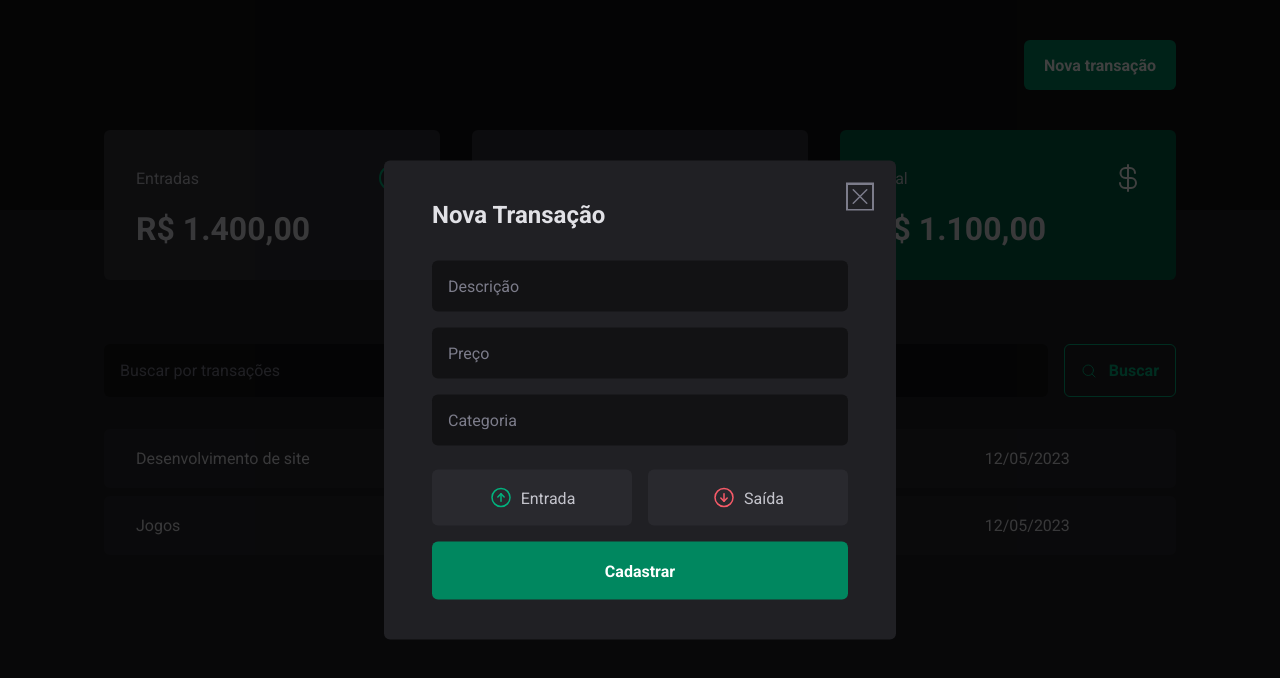
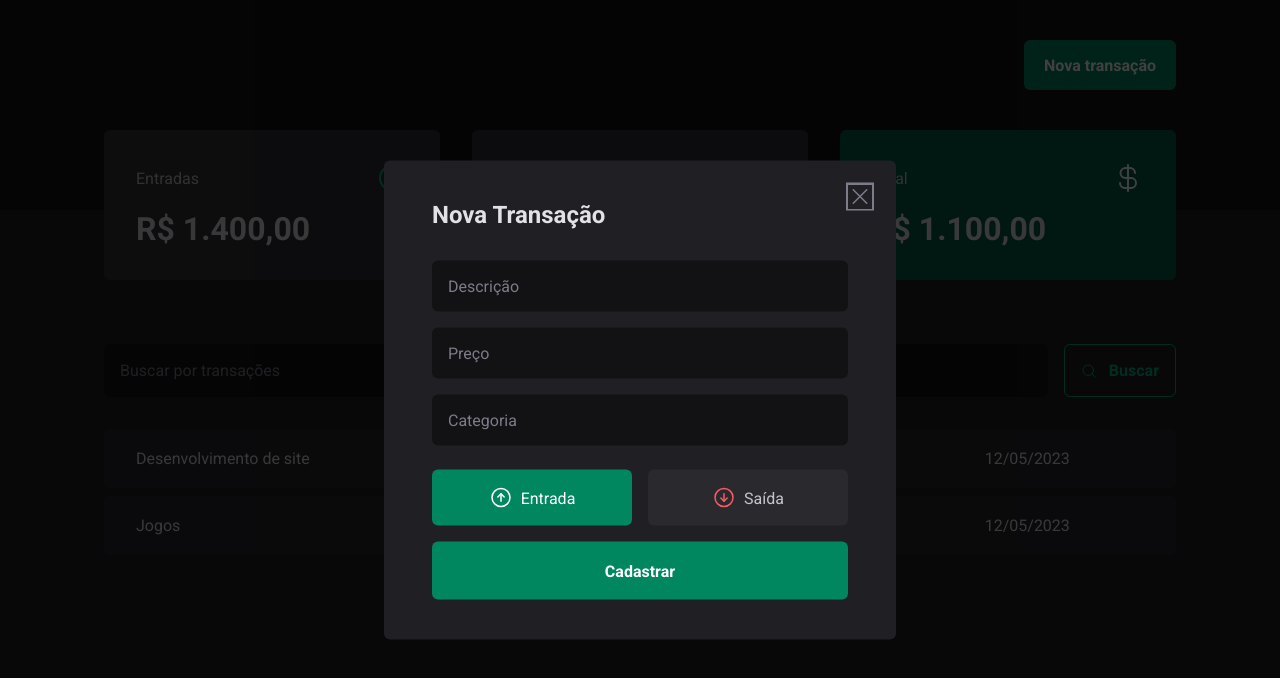
Before and after one commit to rdg-404/dt-money-api, a React (Vite) app: page / in a window 1280 px wide. Both pictures are taken after a click on the button "Nova transação". Shown: the top 678 px of the page. Built offline with nearby package versions, Linux system fonts and the light colour scheme; data requests are answered from the project's data file.

Commit message:
configura os botoes de entrada e saida usando o control do useForm

```diff
--- a/src/components/NewTransactionModal/index.tsx
+++ b/src/components/NewTransactionModal/index.tsx
@@ -2,7 +2,7 @@
 import { CloseButton, Content, Overlay, TransactionType, TransactionTypeButton } from './style';
 import { ArrowCircleDown, ArrowCircleUp, X } from 'phosphor-react';
 import * as z from 'zod'
-import { useForm } from 'react-hook-form';
+import { Controller, useForm } from 'react-hook-form';
 import { zodResolver } from '@hookform/resolvers/zod';
 
 
@@ -10,7 +10,7 @@
   description: z.string(),
   price: z.number(),
   category: z.string(),
-  // type: z.enum(['income', 'outcome'])
+  type: z.enum(['income', 'outcome'])
 })
 
 type NewTransactionFormInputs = z.infer<typeof newTransactionFormSchema>;
@@ -18,11 +18,15 @@
 export function NewTransactionModal(){
 
   const {
+    control,
     register,
     handleSubmit,
     formState: {isSubmitting}
   } = useForm<NewTransactionFormInputs>({
-    resolver: zodResolver(newTransactionFormSchema)
+    resolver: zodResolver(newTransactionFormSchema),
+    defaultValues: {
+      type: "income"
+    }
   })
 
   async function handleCreateNewTransaction(data: NewTransactionFormInputs){
@@ -61,7 +65,16 @@
           />
 
 
-          <TransactionType>
+          <Controller
+            control={control}
+            name='type'
+            render={({field}) => {
+              console.log(field)
+              return(
+                <TransactionType
+                  onValueChange={field.onChange}
+                  value={field.value}
+                >
                   <TransactionTypeButton variant='income' value='income'>
                     <ArrowCircleUp size={24}/>
                     Entrada
@@ -74,6 +87,9 @@
                   </TransactionTypeButton>
 
                 </TransactionType>
+              )
+            }}
+          />
 
 
           <button type='submit' disabled={isSubmitting}>
```
Lines whose indentation alone changed are shown as unchanged.
